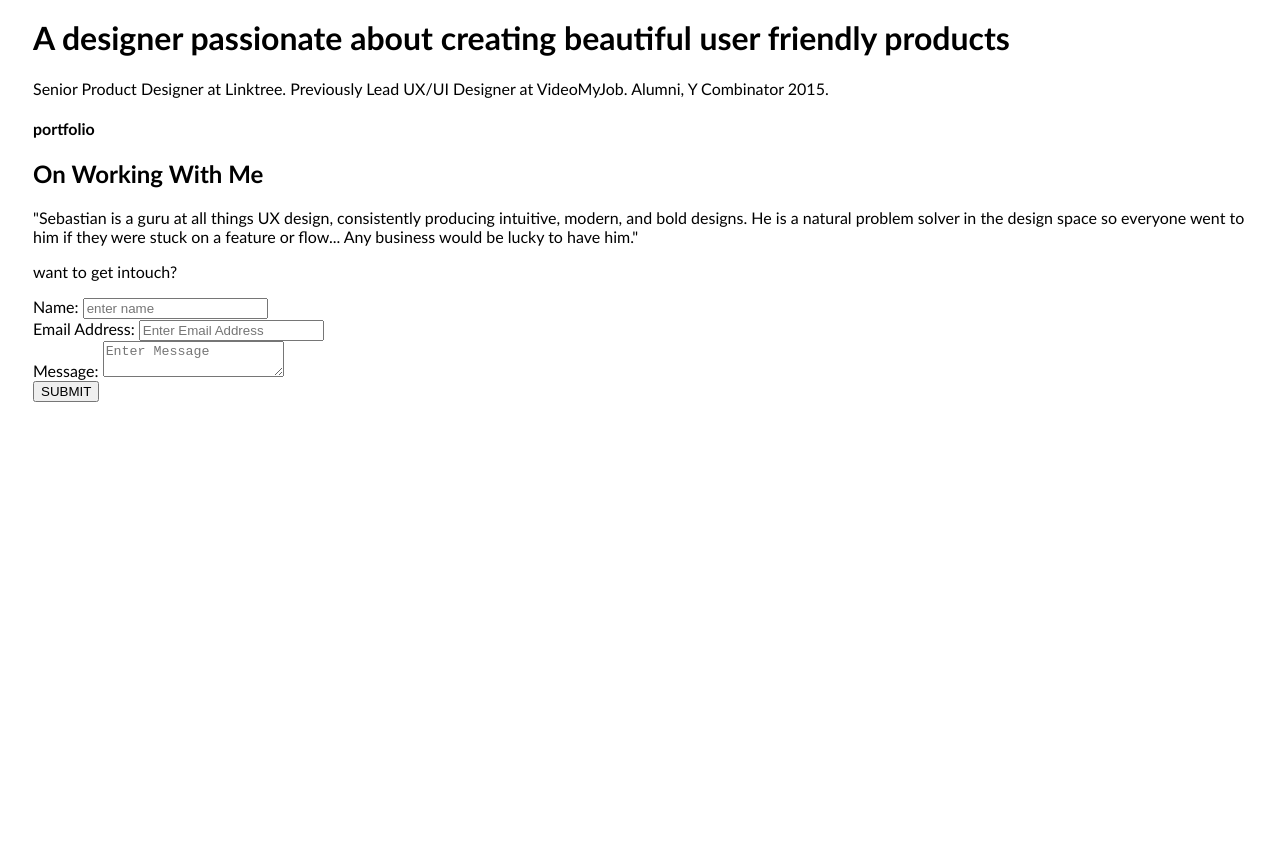
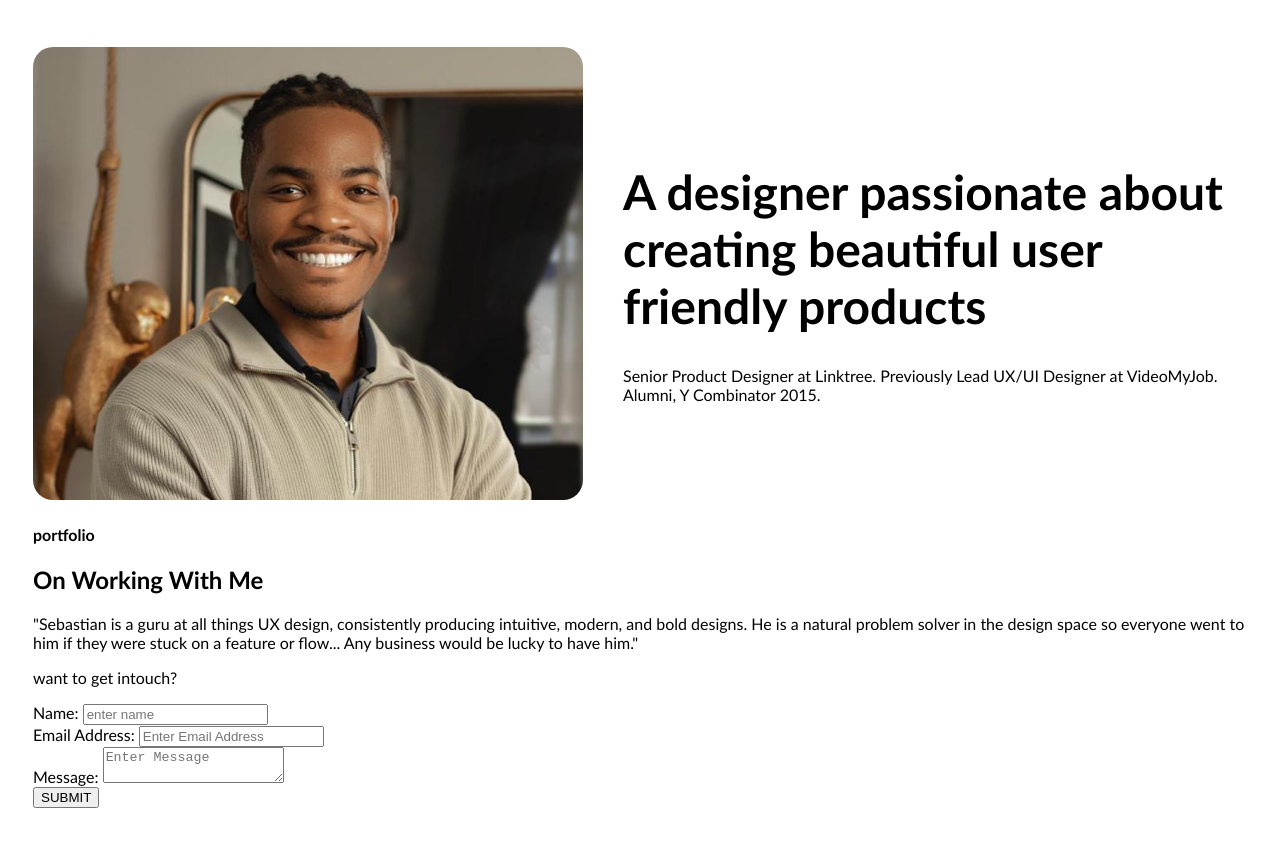
Before and after one commit to Mikemusty/my_website, a plain HTML site: page index.html in a window 1280 px wide. Shown: the part 87-928 px from the top of the page. Before the commit the page ends 800 px from the top, so only its background shows below. Drawn offline with Linux system fonts and the light colour scheme.

Commit message:
added hero section image

```diff
--- a/css/styles.css
+++ b/css/styles.css
@@ -12,7 +12,7 @@ padding: 25px;
 }
 
 .logo{
-
+    padding: 5px;
 }
 
 .nav{
@@ -39,3 +39,23 @@ padding: 25px;
     display: flex;
     flex-direction: row;
 } */
+
+.hero{
+    display: flex;
+    flex-direction: row;
+    margin-top: 50px;
+    align-items: center;
+}
+
+.heroImage{
+    width: 550px;
+    border-radius: 20px;
+}
+
+.heroText{
+    margin-left: 40px;
+}
+
+.heroText > h1 {
+    font-size: 3rem;
+}
--- a/index.html
+++ b/index.html
@@ -18,10 +18,16 @@
             </div>
         </div>
         <div class="hero">
-            <h1> A designer passionate about creating beautiful user friendly products</h1>
-            <p>Senior Product Designer at Linktree. Previously Lead UX/UI Designer
-                at VideoMyJob. Alumni, Y Combinator 2015.
-            </p>
+            <div>
+                <img class="heroImage" src="./images/hero.jpeg" alt="heroImage">
+            </div>
+            <div class="heroText">
+                <h1> A designer passionate about creating beautiful user friendly products</h1>
+                <p>Senior Product Designer at Linktree. Previously Lead UX/UI Designer
+                    at VideoMyJob. Alumni, Y Combinator 2015.
+                </p>
+            </div>
+
         </div>
         <div class="portfolio"><h4>portfolio</h4></div>
 
```
Also changed, not shown: images/hero.jpeg (added).
